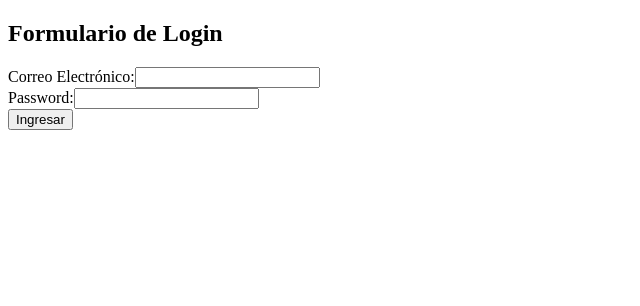
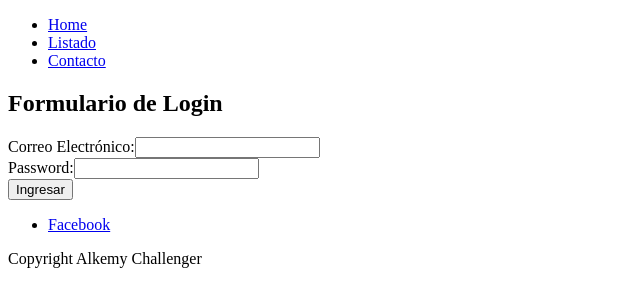
Before and after one commit to jjanchundia/alkemy_peliculas, a React (Create React App) app: page / in a window 1280 px wide. Shown: the top 306 px of the page, without its empty margins (0-640 px from the left). Built offline with nearby package versions, Linux system fonts and the light colour scheme.

Commit message:
Creación de Navbar y Footer e implementación en nuestra aplicación

```diff
--- a/src/App.js
+++ b/src/App.js
@@ -1,17 +1,21 @@
 import { Routes, Route } from "react-router-dom";
 import Login from "./components/Login";
 import Listado from "./components/Listado";
+import Header from "./components/Header";
+import Footer from "./components/Footer";
 
 //El Switch se lo sustituye por Routes en react-router-dom v6
 function App() {
   return (
     <>
+    <Header/>
       {/* Redireccionamiento de url */}
       {/* <Route path="/" component={<Login />} /> asi se usaba antes */}
       <Routes>
         <Route exact path="/" element={<Login />} />
         <Route path="/listado" element={<Listado />} />
       </Routes>
+      <Footer/>
     </>
   );
 }
--- /dev/null
+++ b/src/Components/Footer.js
@@ -0,0 +1,17 @@
+
+function Footer() {
+    return (
+        <footer>
+            <nav>
+                <ul>
+                    <li>
+                        <a href="https://www.facebook.com/" rel="noopener noreferrer">Facebook</a>
+                    </li>
+                </ul>
+            </nav>
+            <p>Copyright Alkemy Challenger</p>
+        </footer>
+    );
+}
+
+export default Footer;
--- /dev/null
+++ b/src/Components/Header.js
@@ -0,0 +1,24 @@
+// Esto hace q no se refresque la página al ir al enlace
+import { Link } from "react-router-dom";
+
+function Header() {
+  return (
+    <header>
+      <nav>
+        <ul>
+          <li>
+            <Link to="/">Home</Link>
+          </li>
+          <li>
+            <Link to="/listado">Listado</Link>
+          </li>
+          <li>
+            <Link to="/contacto">Contacto</Link>
+          </li>
+        </ul>
+      </nav>
+    </header>
+  );
+}
+
+export default Header;
```
